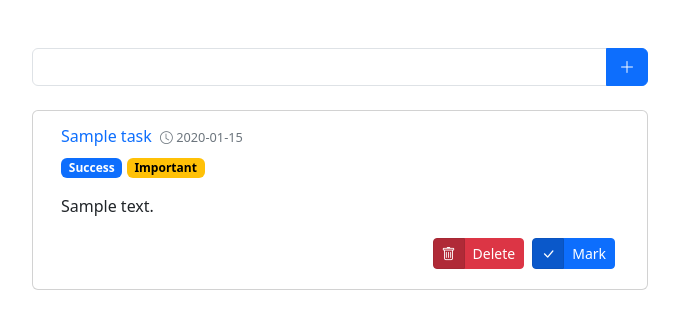
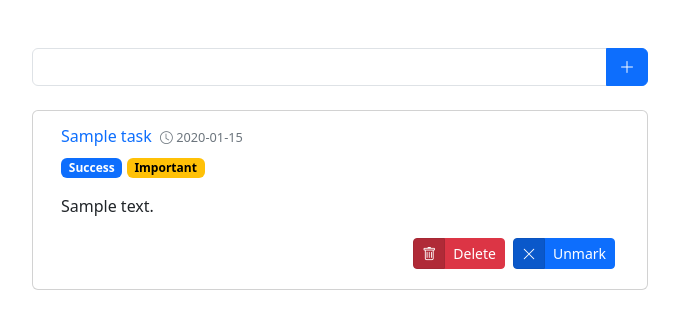
Before and after one commit to jp72924/todo, a Django app: page /list/ in a window 1280 px wide, after a click that opens the changed part. Shown: the top 329 px of the page, without its empty margins (300-979 px from the left). Run offline with Django 4.2, Linux system fonts and the light colour scheme; tables that the repository leaves empty hold one stand-in row (values such as "Sample post").

Commit message:
Added feature to change the status of a Task from successful to pending and vice versa

```diff
--- a/list/templates/list/task_list.html
+++ b/list/templates/list/task_list.html
@@ -36,8 +36,13 @@
 										<button type="button" class="btn btn-danger" onclick="location.assign('{% url 'task_delete' task.id %}')">Delete</button>
 									</div>
 									<div class="btn-group btn-group-sm p-1">
-										<button type="button" class="btn btn-primary active"><i class="bi bi-check-lg"></i></button>
-										<button type="button" class="btn btn-primary" onclick="location.assign('{% url 'task_mark' task.id %}')">Mark</button>
+										{% if task.status == 'success' %}
+										    <button type="button" class="btn btn-primary active"><i class="bi bi-x-lg"></i></button>
+										    <button type="button" class="btn btn-primary" onclick="location.assign('{% url 'task_toggle' task.id %}')">Unmark</button>
+										{% else %}
+											<button type="button" class="btn btn-outline-primary active"><i class="bi bi-check-lg"></i></button>
+											<button type="button" class="btn btn-outline-primary" onclick="location.assign('{% url 'task_toggle' task.id %}')">Mark</button>
+										{% endif %}
 									</div>
 								</div>
 							</div>
--- a/list/urls.py
+++ b/list/urls.py
@@ -4,6 +4,6 @@ from . import views
 urlpatterns = [
     path('', views.task_list, name='task_list'),
     path('add/', views.task_create, name='task_create'),
-    path('<int:id>/mark/', views.task_mark, name='task_mark'),
+    path('<int:id>/mark/', views.task_toggle, name='task_toggle'),
     path('<int:id>/delete/', views.task_delete, name='task_delete'),
 ]
--- a/list/views.py
+++ b/list/views.py
@@ -24,9 +24,12 @@ def task_create(request):
     return redirect('task_list')
 
 
-def task_mark(request, id):
+def task_toggle(request, id):
     task = get_object_or_404(Task, id=id)
-    task.status = Task.Status.SUCCESS
+    if task.status == Task.Status.SUCCESS:
+        task.status = Task.Status.PENDING
+    else:
+        task.status = Task.Status.SUCCESS
     task.save()
 
     return redirect('task_list')
```
